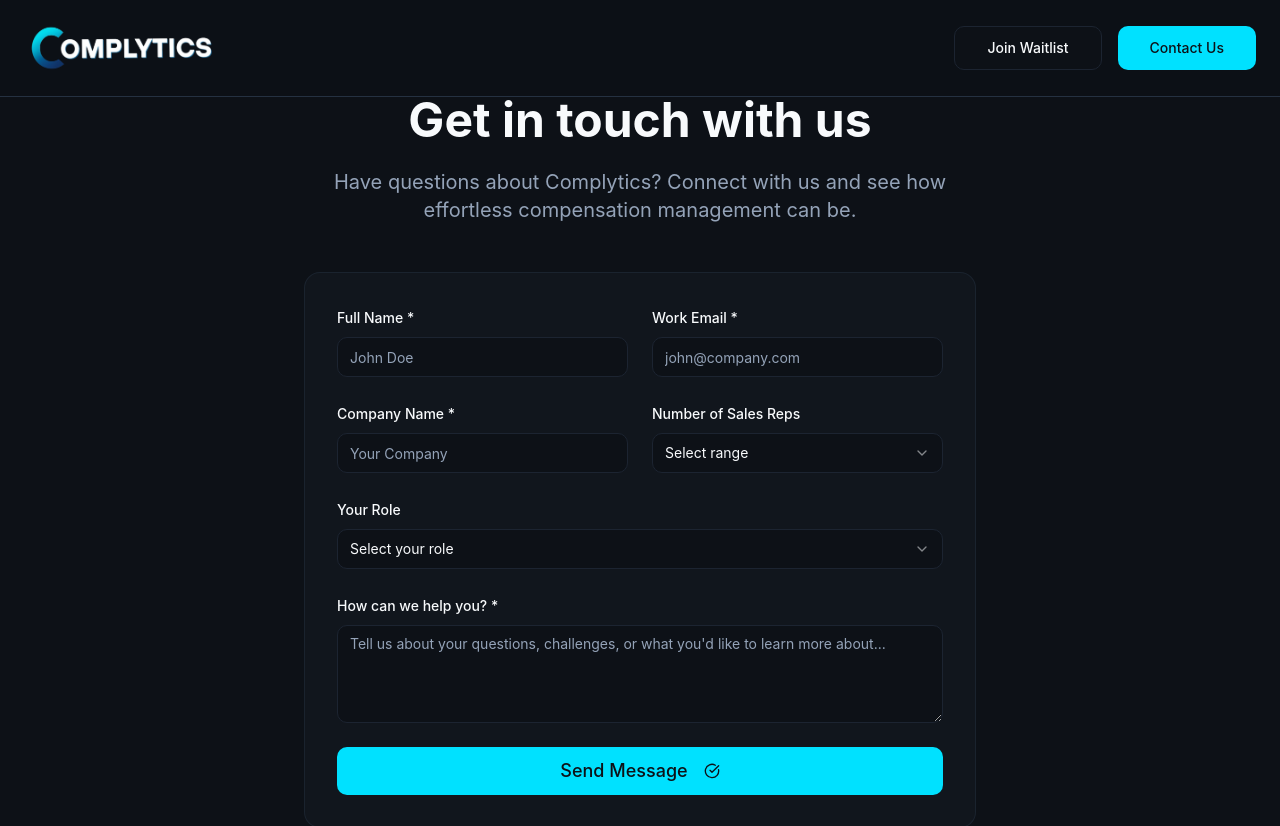
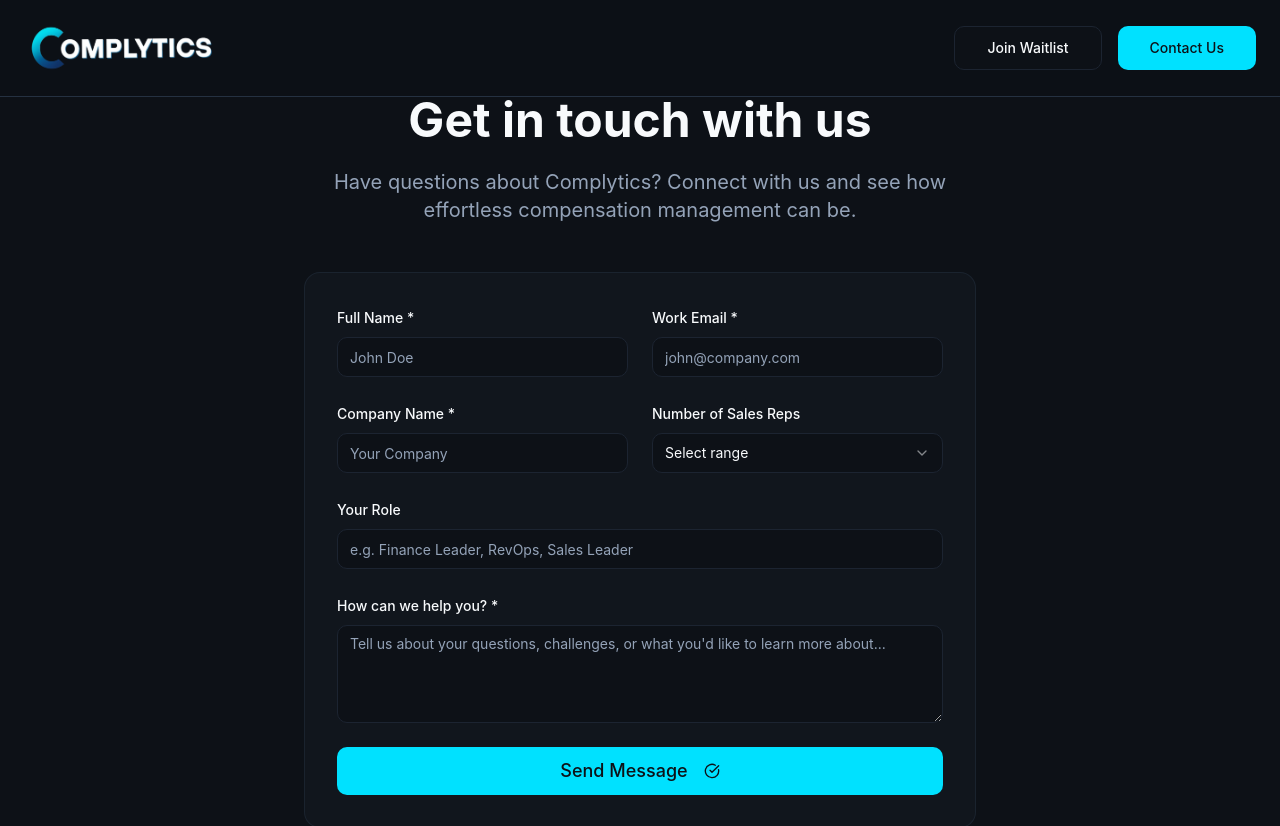
Before and after one commit to complytics-dev/complytics-ai-insights, a React (Vite) app: page /request-demo in a window 1280 px wide. Shown: the top 826 px of the page. Built offline with nearby package versions, Linux system fonts and the light colour scheme; the HTML template or start-up script is replaced by a standard one.

Commit message:
Replace dropdown with text box
-edited src/pages/RequestDemo.tsx

```diff
--- a/src/pages/RequestDemo.tsx
+++ b/src/pages/RequestDemo.tsx
@@ -55,18 +55,7 @@ export default function RequestDemo() {
 
               <div className="space-y-2">
                 <Label htmlFor="role">Your Role</Label>
-                <Select>
-                  <SelectTrigger>
-                    <SelectValue placeholder="Select your role" />
-                  </SelectTrigger>
-                  <SelectContent>
-                    <SelectItem value="finance">Finance Leader</SelectItem>
-                    <SelectItem value="revops">RevOps</SelectItem>
-                    <SelectItem value="sales">Sales Leader</SelectItem>
-                    <SelectItem value="founder">Founder/CEO</SelectItem>
-                    <SelectItem value="other">Other</SelectItem>
-                  </SelectContent>
-                </Select>
+                <Input id="role" placeholder="e.g. Finance Leader, RevOps, Sales Leader" />
               </div>
 
               <div className="space-y-2">
```
